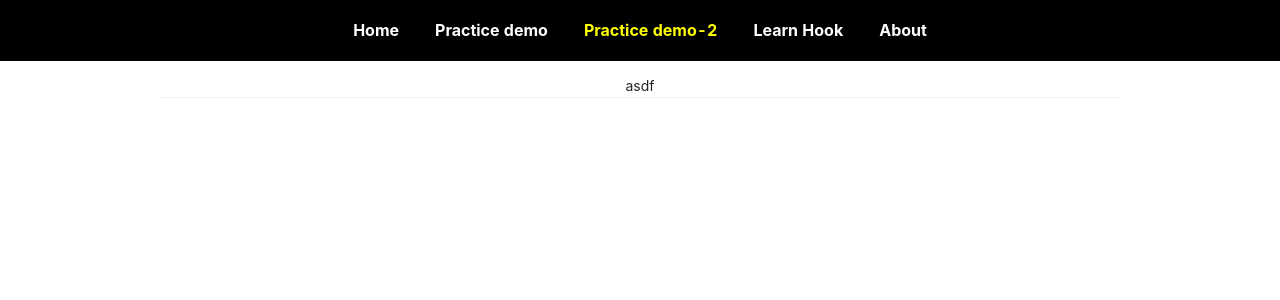
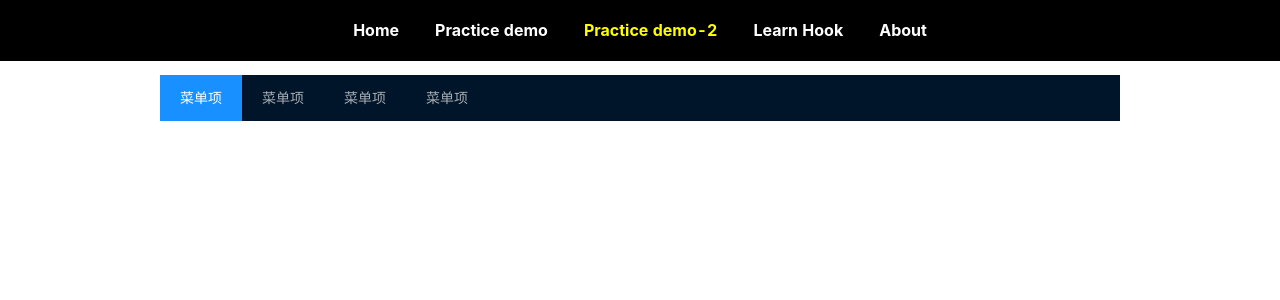
Before and after one commit to lixingyangok/react-with-ts, a React (Create React App) app: page /demo-2 in a window 1280 px wide. Shown: the top 300 px of the page. Built offline with nearby package versions, Linux system fonts and the light colour scheme.

Commit message:
删除无用数据

```diff
--- a/src/pages/demo-2/demo-2.tsx
+++ b/src/pages/demo-2/demo-2.tsx
@@ -1,50 +1,17 @@
 import React from 'react';
 import { Menu } from 'antd';
 
-// class Abc extends React.Component {
-//     state = {
-//         current: 'mail',
-//     };
-//     handleClick = (ev:any) => {
-//         console.log('click ', ev);
-//         this.setState({
-//             current: ev.key,
-//         });
-//     };
-//     render () {
-//         console.log(Menu.Item);
-//         return <div className="center-box">
-//             asdf
-//             <Menu onClick={this.handleClick} selectedKeys={[this.state.current]} mode="horizontal">
-//                 <Menu.Item key="mail">
-//                     Navigation One
-//                 </Menu.Item>
-//                 {/*<Menu.Item key="alipay">
-//                     <a href="https://ant.design" target="_blank" rel="noopener noreferrer">
-//                         Navigation Four - Link
-//                     </a>
-//                 </Menu.Item> */}
-//             </Menu>
-//         </div>
-//     };
-// }
-
-export default function (){
+export default function Abc (){
     const [current, setCurrent] = React.useState('mail');
     const handleClick = ()=>{
         console.log('handleClick', setCurrent);
     }
     return <div className="center-box">
-        asdf
-        <Menu onClick={handleClick} selectedKeys={[current]} mode="horizontal">
-            {/* <Menu.Item key="mail">
-                Navigation One
-            </Menu.Item> */}
-            {/*<Menu.Item key="alipay">
-                <a href="https://ant.design" target="_blank" rel="noopener noreferrer">
-                    Navigation Four - Link
-                </a>
-            </Menu.Item> */}
+        <Menu onClick={handleClick} selectedKeys={[current]} mode="horizontal" theme="dark">
+            <Menu.Item key="mail" >菜单项</Menu.Item>
+            <Menu.Item key="mail1" >菜单项</Menu.Item>
+            <Menu.Item key="mail2" >菜单项</Menu.Item>
+            <Menu.Item key="mail3" >菜单项</Menu.Item>
         </Menu>
     </div>
 }
```
